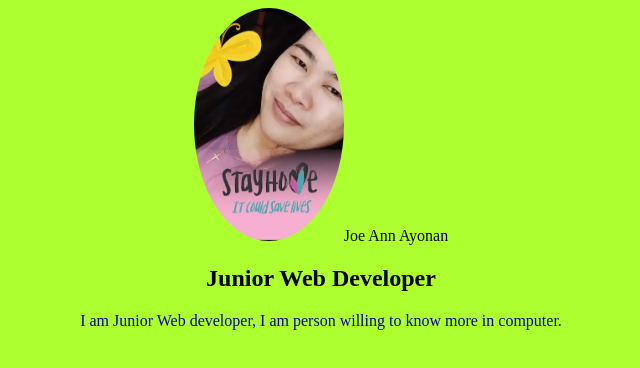
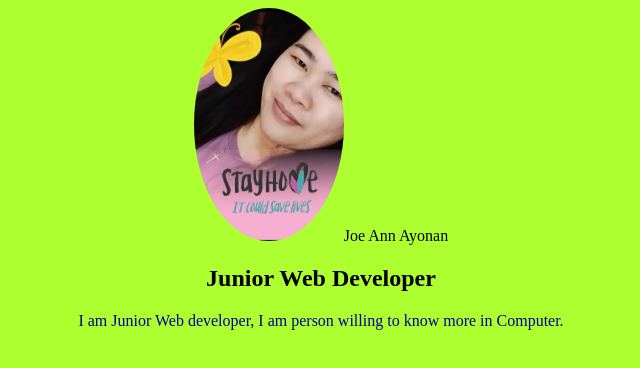
Before and after one commit to Joe-Ann28/static.website, a plain HTML site: page index.html in a window 1280 px wide. Shown: the full height of the page, 319-959 px from the left. Drawn offline with Linux system fonts and the light colour scheme.

```diff
--- a/index.html
+++ b/index.html
@@ -15,7 +15,7 @@
  <h1>Joe Ann Ayonan</h1>
  <h2>Junior Web Developer</h2>
  <p>
- I am Junior Web developer, I am person willing to know more in computer.
+ I am Junior Web developer, I am person willing to know more in Computer.
  </p>
  </main>
 </body>
```
